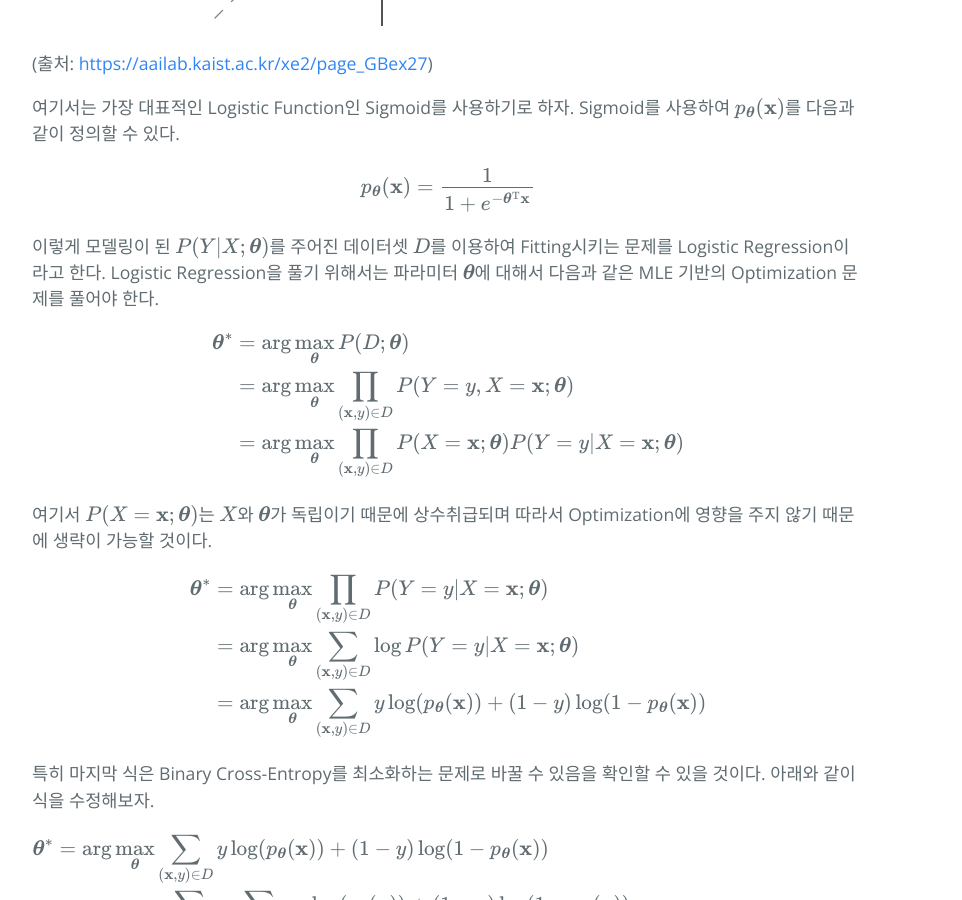
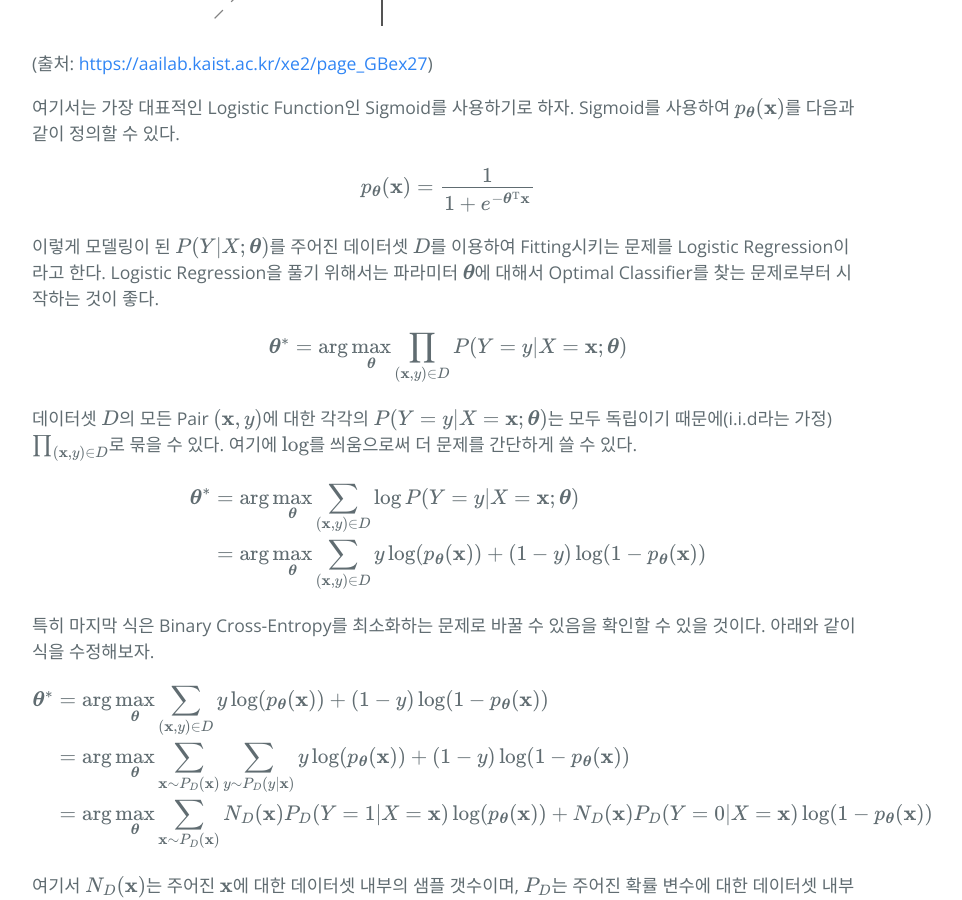
Before and after one commit to hcnoh/hcnoh.github.io, a Jekyll site: the page built from _posts/2019-04-25-logistic-regression-and-naive-bayes.md, in a window 1280 px wide and 900 px high, scrolled down 2338 px. Shown: the whole window, without its empty margins (192-1154 px from the left). Built offline with Jekyll 4.4.1, drawn with Linux system fonts in a browser that asks for light colours; formulas are drawn with MathJax 3; comment, search, counter and statistics services are not loaded; some of the changed text lies outside the part shown.

Commit message:
Update 2019-04-25-logistic-regression-and-naive-bayes.md

```diff
--- a/_posts/2019-04-25-logistic-regression-and-naive-bayes.md
+++ b/_posts/2019-04-25-logistic-regression-and-naive-bayes.md
@@ -69,23 +69,20 @@
 p_{\boldsymbol{\theta}}(\mathbf{x}) = \frac{1}{1+e^{−\boldsymbol{\theta}^{\text{T}}\mathbf{x}}}
 $$
 
-이렇게 모델링이 된 $$P(Y\vert X;\boldsymbol{\theta})$$를 주어진 데이터셋 $$D$$를 이용하여 Fitting시키는 문제를 Logistic Regression이라고 한다. Logistic Regression을 풀기 위해서는 파라미터 $$\boldsymbol{\theta}$$에 대해서 다음과 같은 MLE 기반의 Optimization 문제를 풀어야 한다.
+이렇게 모델링이 된 $$P(Y\vert X;\boldsymbol{\theta})$$를 주어진 데이터셋 $$D$$를 이용하여 Fitting시키는 문제를 Logistic Regression이라고 한다. Logistic Regression을 풀기 위해서는 파라미터 $$\boldsymbol{\theta}$$에 대해서 Optimal Classifier를 찾는 문제로부터 시작하는 것이 좋다.
 
 $$
 \begin{align*}
 \boldsymbol{\theta}^*
-& = \arg \max_{\boldsymbol{\theta}} P(D ; \boldsymbol{\theta}) \\
-& = \arg \max_{\boldsymbol{\theta}} \prod_{(\mathbf{x}, y) \in D} P(Y=y, X=\mathbf{x} ; \boldsymbol{\theta}) \\
-& = \arg \max_{\boldsymbol{\theta}} \prod_{(\mathbf{x}, y) \in D} P(X=\mathbf{x} ; \boldsymbol{\theta}) P(Y=y \vert X=\mathbf{x} ; \boldsymbol{\theta}) \\
+& = \arg \max_{\boldsymbol{\theta}} \prod_{(\mathbf{x}, y) \in D} P(Y=y \vert X=\mathbf{x} ; \boldsymbol{\theta})
 \end{align*}
 $$
 
-여기서 $$P(X=\mathbf{x} ; \boldsymbol{\theta})$$는 $$X$$와 $$\boldsymbol{\theta}$$가 독립이기 때문에 상수취급되며 따라서 Optimization에 영향을 주지 않기 때문에 생략이 가능할 것이다.
+데이터셋 $$D$$의 모든 Pair $$(\mathbf{x}, y)$$에 대한 각각의 $$P(Y=y\vert X=\mathbf{x}; \boldsymbol{\theta})$$는 모두 독립이기 때문에(i.i.d라는 가정) $$\prod_{(\mathbf{x}, y) \in D}$$로 묶을 수 있다. 여기에 $$\log$$를 씌움으로써 더 문제를 간단하게 쓸 수 있다.
 
 $$
 \begin{align*}
 \boldsymbol{\theta}^*
-& = \arg \max_{\boldsymbol{\theta}} \prod_{(\mathbf{x}, y) \in D} P(Y=y \vert X=\mathbf{x} ; \boldsymbol{\theta}) \\
 & = \arg \max_{\boldsymbol{\theta}} \sum_{(\mathbf{x}, y) \in D} \log P(Y=y \vert X=\mathbf{x} ; \boldsymbol{\theta}) \\
 & = \arg \max_{\boldsymbol{\theta}} \sum_{(\mathbf{x}, y) \in D} y\log(p_{\boldsymbol{\theta}}(\mathbf{x})) + (1-y)\log(1-p_{\boldsymbol{\theta}}(\mathbf{x}))
 \end{align*}
@@ -162,6 +159,8 @@
 즉 위와 같이 Gradient를 이용하여 함수 $$f$$를 Iterative하게 업데이트하는 방법을 Gradient Descent 또는 Gradient Ascent라고 한다. $$f$$를 최대화시키는 알고리즘을 Gradient Ascent, $$f$$를 최소화시키는 알고리즘을 Gradient Descent라고 한다.
 
 ## Naive Bayes
+Naive Bayes 방법은 위에서 설명한대로 Generative Model의 한 종류이다. 따라서 $$P(Y\vert X)$$를 직접 가정하여 모델링하는 대신 $$P(X\vert Y)$$ 및 $$P(Y)$$에 대한 가정이 필요하게 된다. 위에서 Logistic Regression을 설명할 때 사용한 문제 세팅을 그대로 가져와서 다시 써보면 다음과 같이 쓸 수 있다.
+
 Optimal Classifier의 정의: $$f^*(x) = \arg \max_{Y=y}P(Y=y \vert X=x)$$
 
 Naive Bayes Classifier를 구하기 위해서는 위의 식을 분해해야 아래와 같은 Optimization 문제를 풀어야 한다.
```
